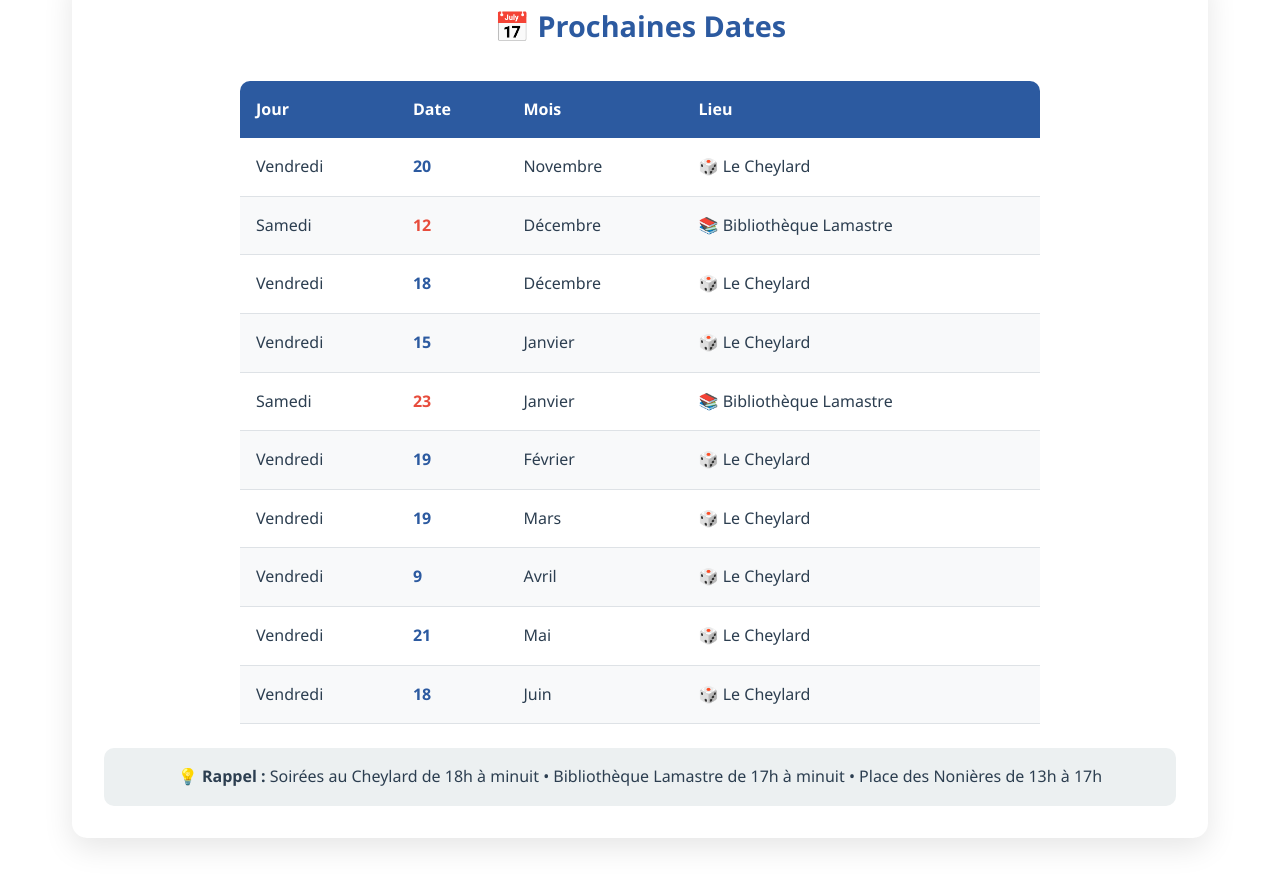
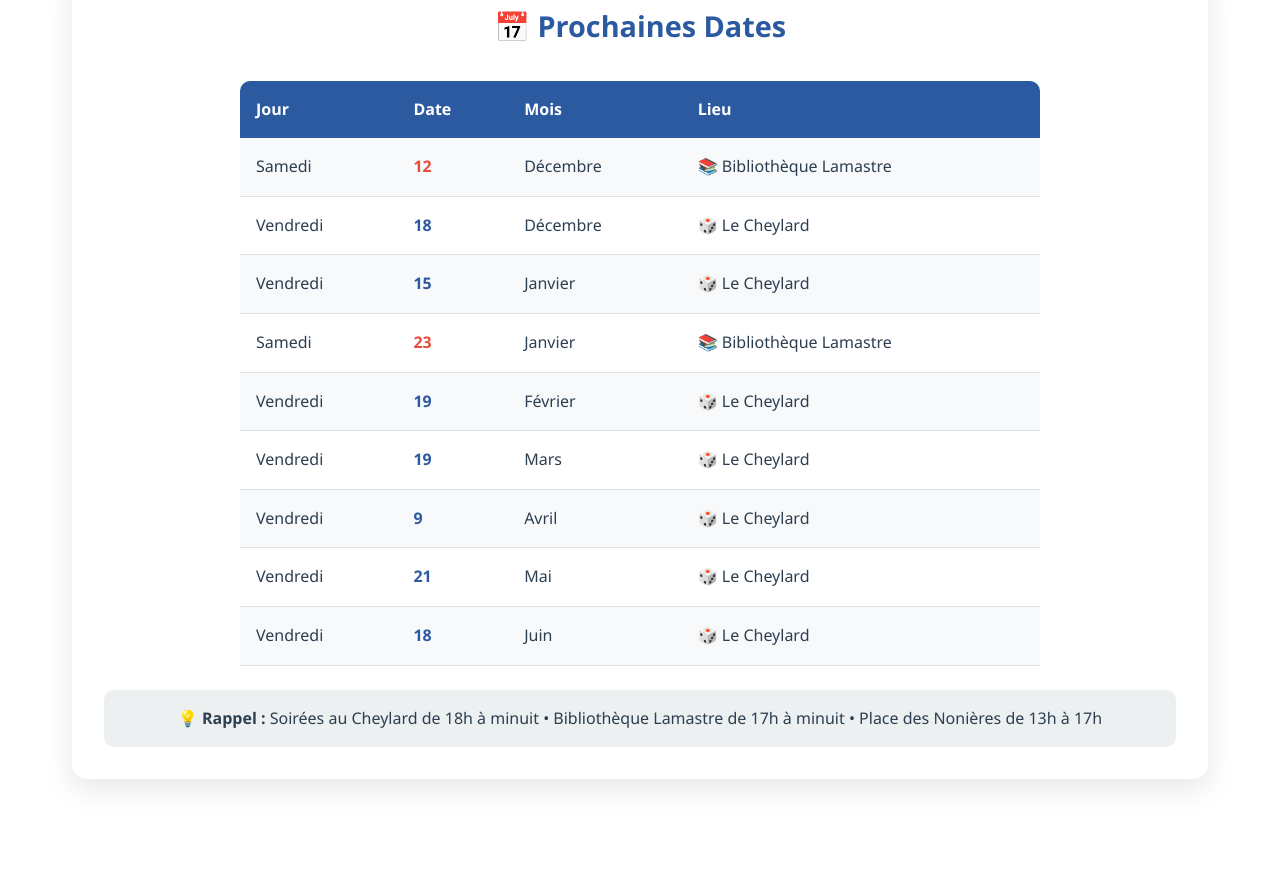
Before and after one commit to CheylardGame/cheylardgame.github.io, a plain HTML site: page index.html in a window 1280 px wide. Shown: the part 3443-4329 px from the top of the page. Drawn offline with Linux system fonts and the light colour scheme.

Commit message:
Update index.html

```diff
--- a/index.html
+++ b/index.html
@@ -892,12 +892,6 @@
                         </tr>
                     </thead>
                     <tbody>
-                        <tr style="background: white; border-bottom: 1px solid #dee2e6;">
-                            <td style="padding: 1rem;">Vendredi</td>
-                            <td style="padding: 1rem; font-weight: bold; color: var(--primary-color);">20</td>
-                            <td style="padding: 1rem;">Novembre</td>
-                            <td style="padding: 1rem;">🎲 Le Cheylard</td>
-                        </tr>
                         <tr style="background: #f8f9fa; border-bottom: 1px solid #dee2e6;">
                             <td style="padding: 1rem;">Samedi</td>
                             <td style="padding: 1rem; font-weight: bold; color: var(--accent-color);">12</td>
```
